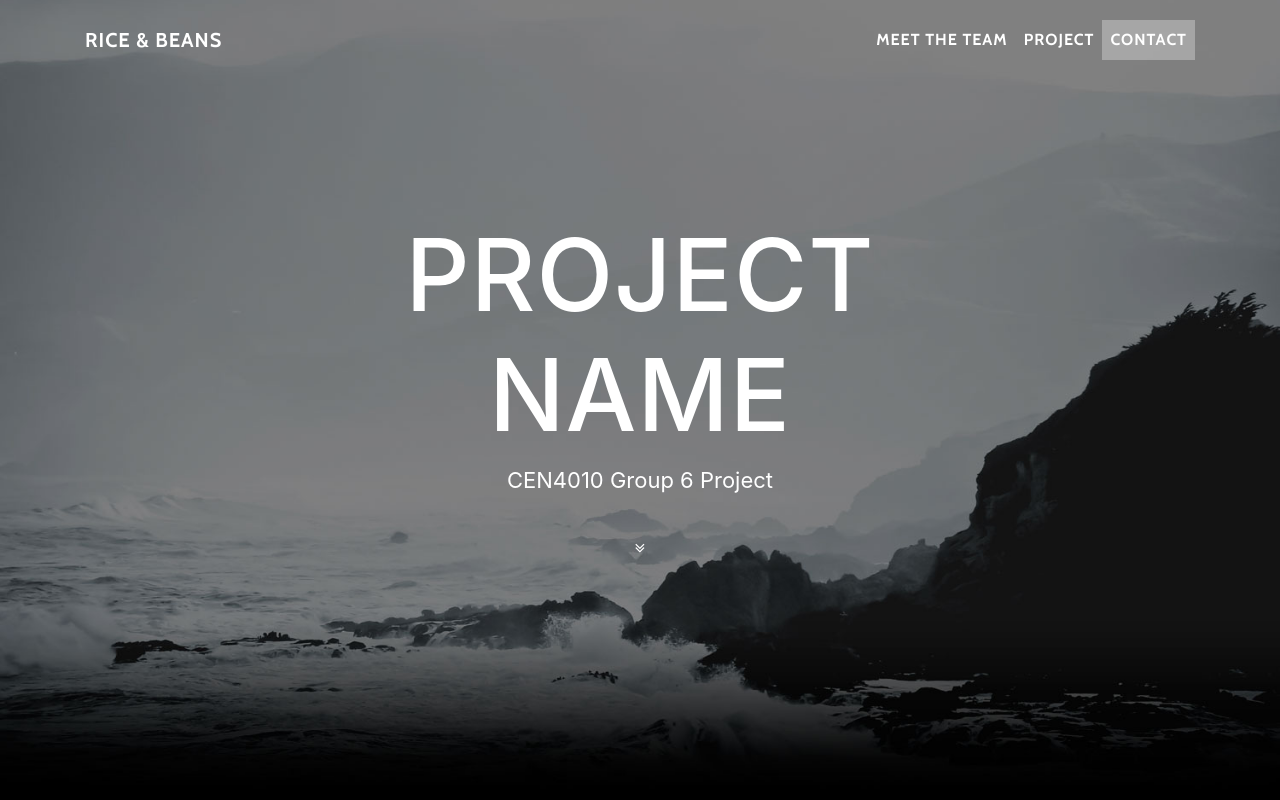
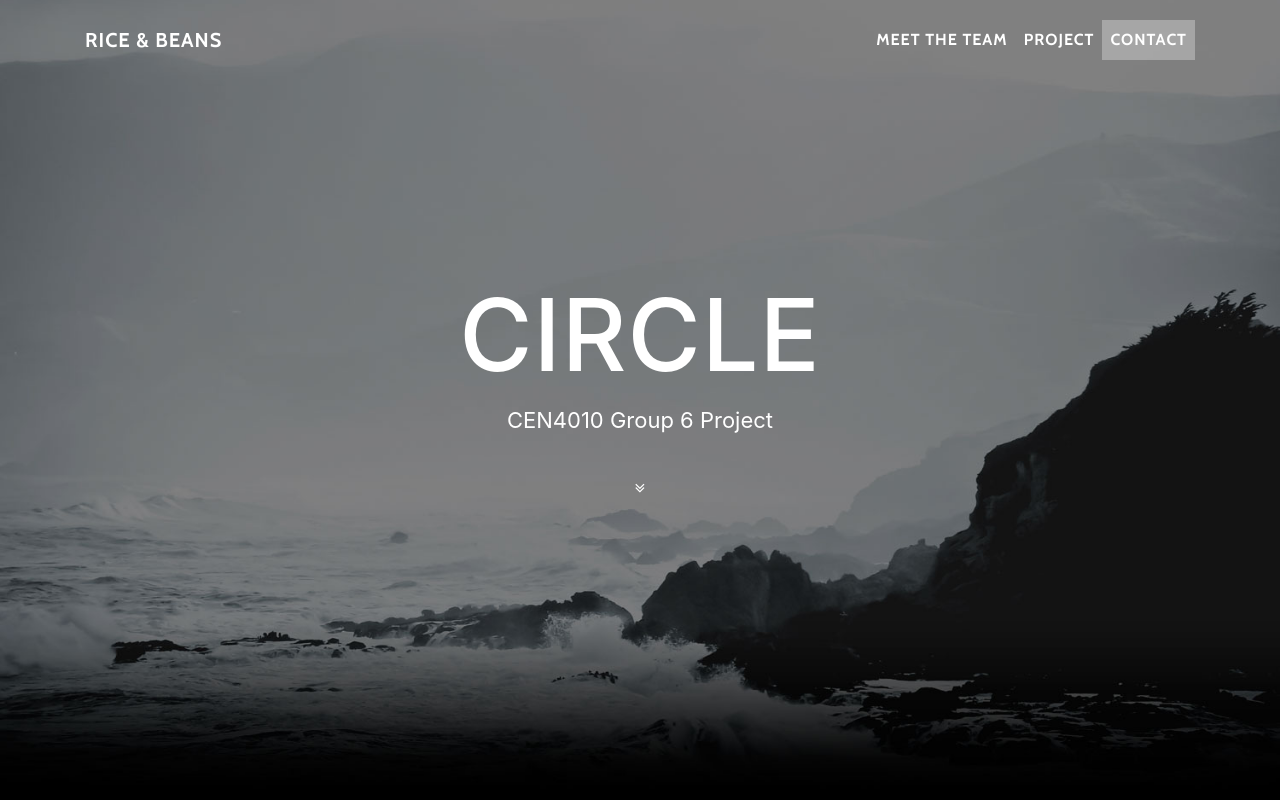
Before and after one commit to cen4010-s2018-g06/Group-6, a website with bundled scripts: page index.html in a window 1280 px wide. Shown: the top 800 px of the page. Built offline with nearby package versions, Linux system fonts and the light colour scheme.

Commit message:
Project Name changes
Circle (Logo still pending

```diff
--- a/index.html
+++ b/index.html
@@ -55,7 +55,7 @@
         <div class="container">
           <div class="row">
             <div class="col-lg-8 mx-auto">
-              <h1 class="brand-heading">Project Name</h1>
+              <h1 class="brand-heading">Circle</h1>
               <p class="intro-text">CEN4010 Group 6 Project
                 <br></p>
               <a href="#about" class="btn btn-circle js-scroll-trigger">
```
